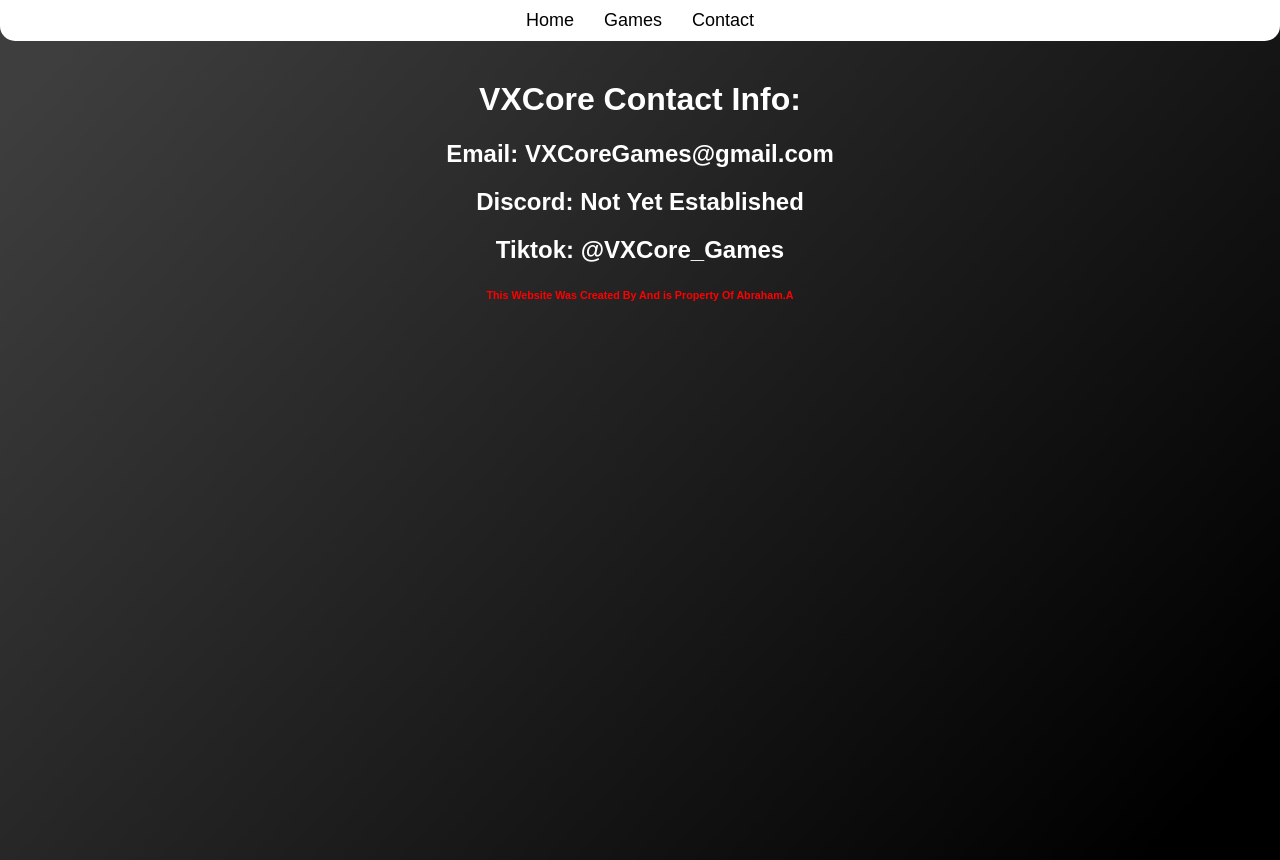
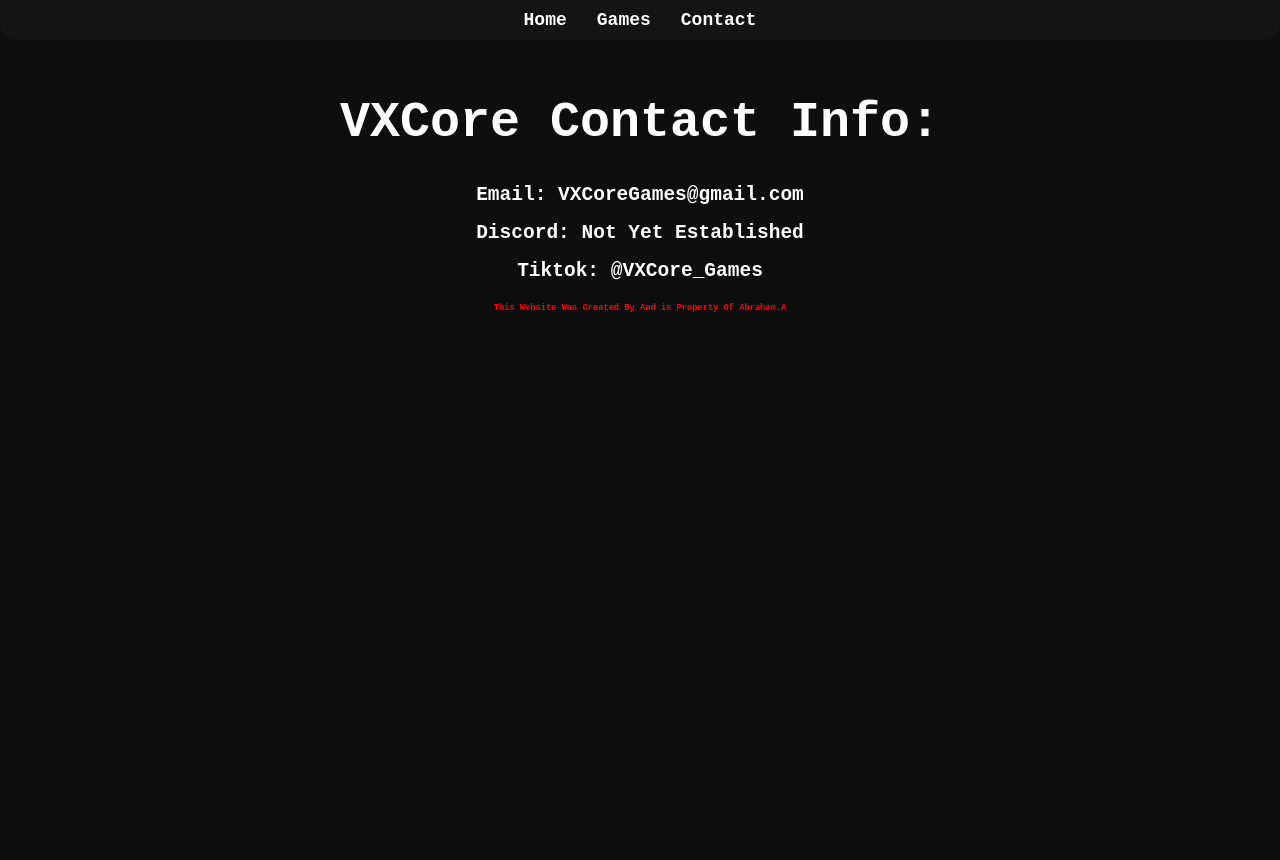
Before and after one commit to VXCore-Games/VXCore, a plain HTML site: page contact-us.html in a window 1280 px wide. Drawn offline with Linux system fonts and the light colour scheme.

Commit message:
Update contact-us.html

```diff
--- a/contact-us.html
+++ b/contact-us.html
@@ -2,25 +2,30 @@
 <html>
     <head>
         <meta charset="utf-8">
-        <title>VXCore Contact Info V6.1</title>
+        <title>VXCore Contact Info V7</title>
         <link rel="icon" type="image/x-icon" href="logo.png">
         <style>
             body {
-                background-image: url('website-background.png');
+                background-color: #0e0e0e;
                 background-size: cover;
                 background-position: center;
                 background-repeat: no-repeat;
                 height: 100vh;
                 margin: 0;
                 padding: 0;
-                color: #fff;
-                font-family: 'Comfortaa', sans-serif;
+                font-family: monospace;
                 text-align: center;
                 padding-top: 60px;
             }
-            h1, h2, h3, h4, h5, p {
+            h1 {
                 color: #ffffff;
-                font-family: 'Comfortaa', sans-serif;
+                font-family: monospace;
+                font-size: 50px;
+            }
+            h2, h3, h4, h5, p {
+                color: #ffffff;
+                font-family: monospace;
+                font-weight: bold;
             }
             h6 {
                 color: #ff0000;
@@ -30,14 +35,14 @@
                 font-size: 18px;
                 border-radius: 25px;
                 border: none;
-                background-color: #5c5c5c;
+                background-color: #131313;
                 color: white;
                 cursor: pointer;
                 margin: 10px;
-                font-family: 'Comfortaa', sans-serif;
+                font-family: monospace;
             }
             nav {
-                background-color: rgb(255, 255, 255);
+                background-color: #141414;
                 padding: 10px 0;
                 position: fixed;
                 top: 0;
@@ -45,6 +50,8 @@
                 z-index: 1000;
                 border-bottom-left-radius: 15px;
                 border-bottom-right-radius: 15px;
+                font-family: monospace;
+                font-weight: bold;
             }
             nav ul {
                 list-style-type: none;
@@ -52,15 +59,19 @@
                 padding: 0;
                 display: flex;
                 justify-content: center;
+                font-family: monospace;
+                font-weight: bold;
             }
             nav ul li {
                 margin: 0 15px;
+                font-family: monospace;
+                font-weight: bold;
             }
             nav ul li a {
-                color: rgb(0, 0, 0);
+                color: rgb(255, 255, 255);
                 text-decoration: none;
                 font-size: 18px;
-                font-family: 'Comfortaa', sans-serif;
+                font-family: monospace;
             }
             nav ul li a:hover {
                 color: #ff0000;
```
